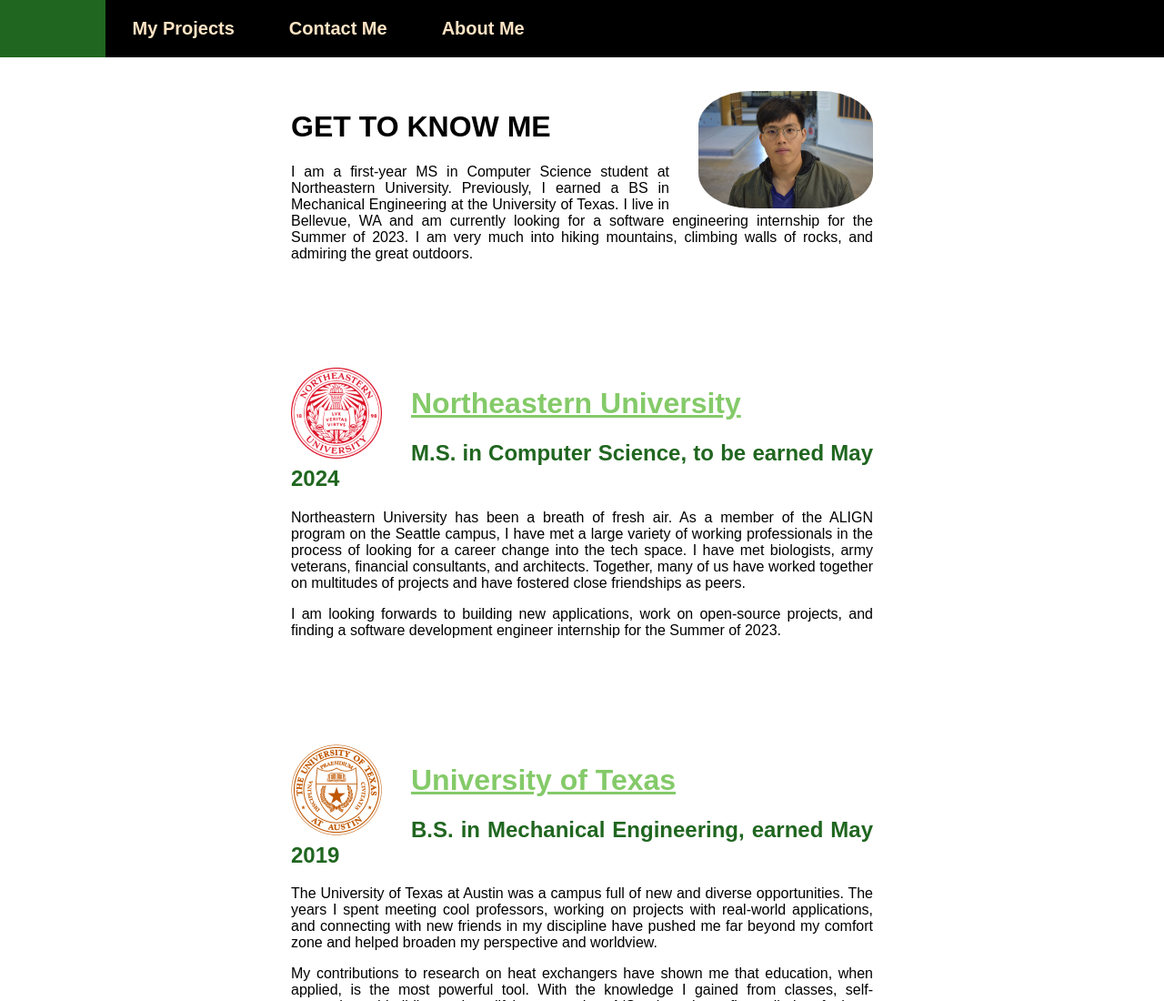
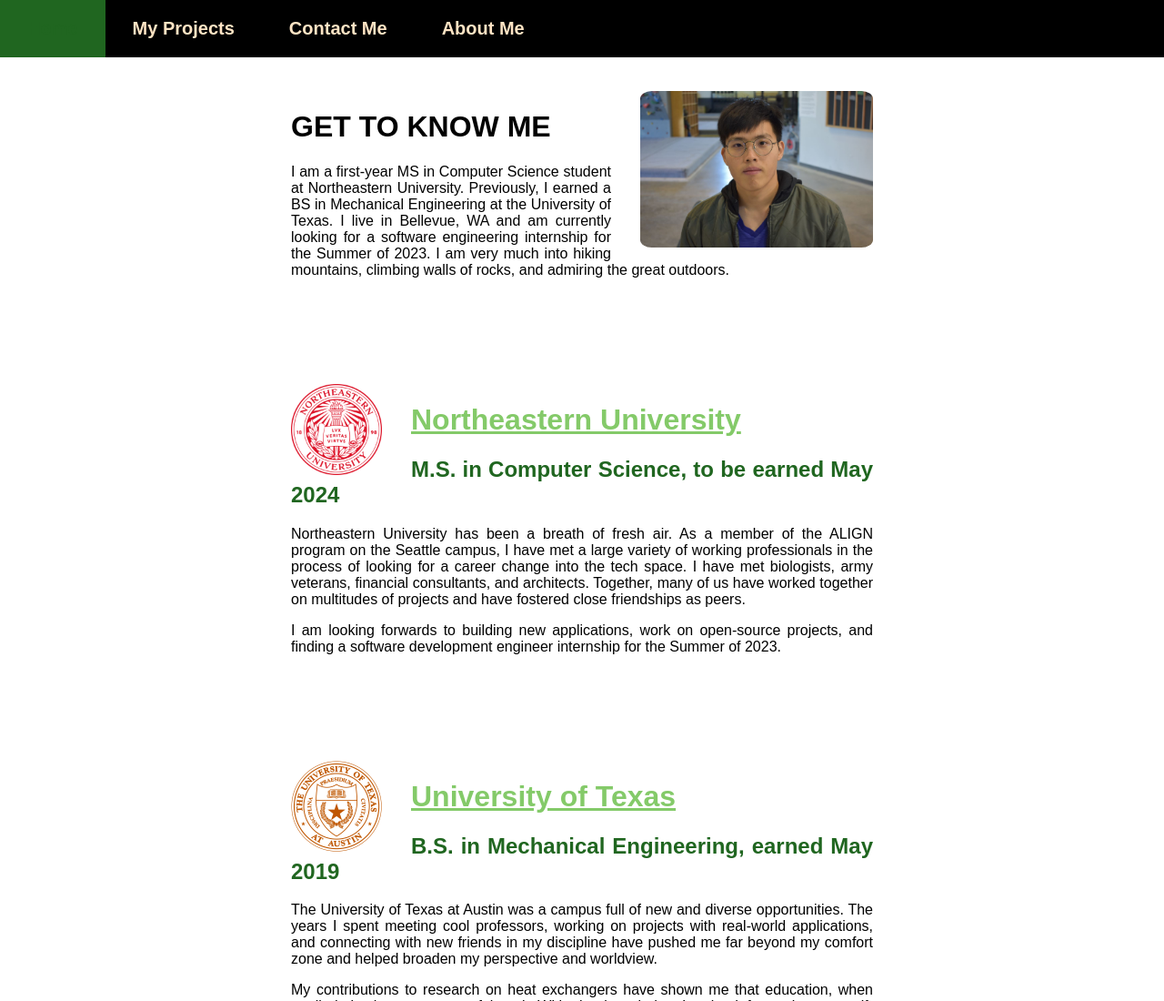
Before and after one commit to thekelvinlime/thekelvinlime.github.io, a plain HTML site: page index.html in a window 1280 px wide. Shown: the top 1100 px of the page at 91% size. Drawn offline with Linux system fonts and the light colour scheme.

Commit message:
Change profile border radius

```diff
--- a/style.css
+++ b/style.css
@@ -85,8 +85,8 @@
 }
 
 .profile {
-  border-radius: 30%;
-  width: 30%;
+  border-radius: 5%;
+  width: 40%;
   height: auto;
   float: right;
   margin-left: 5%;
```
